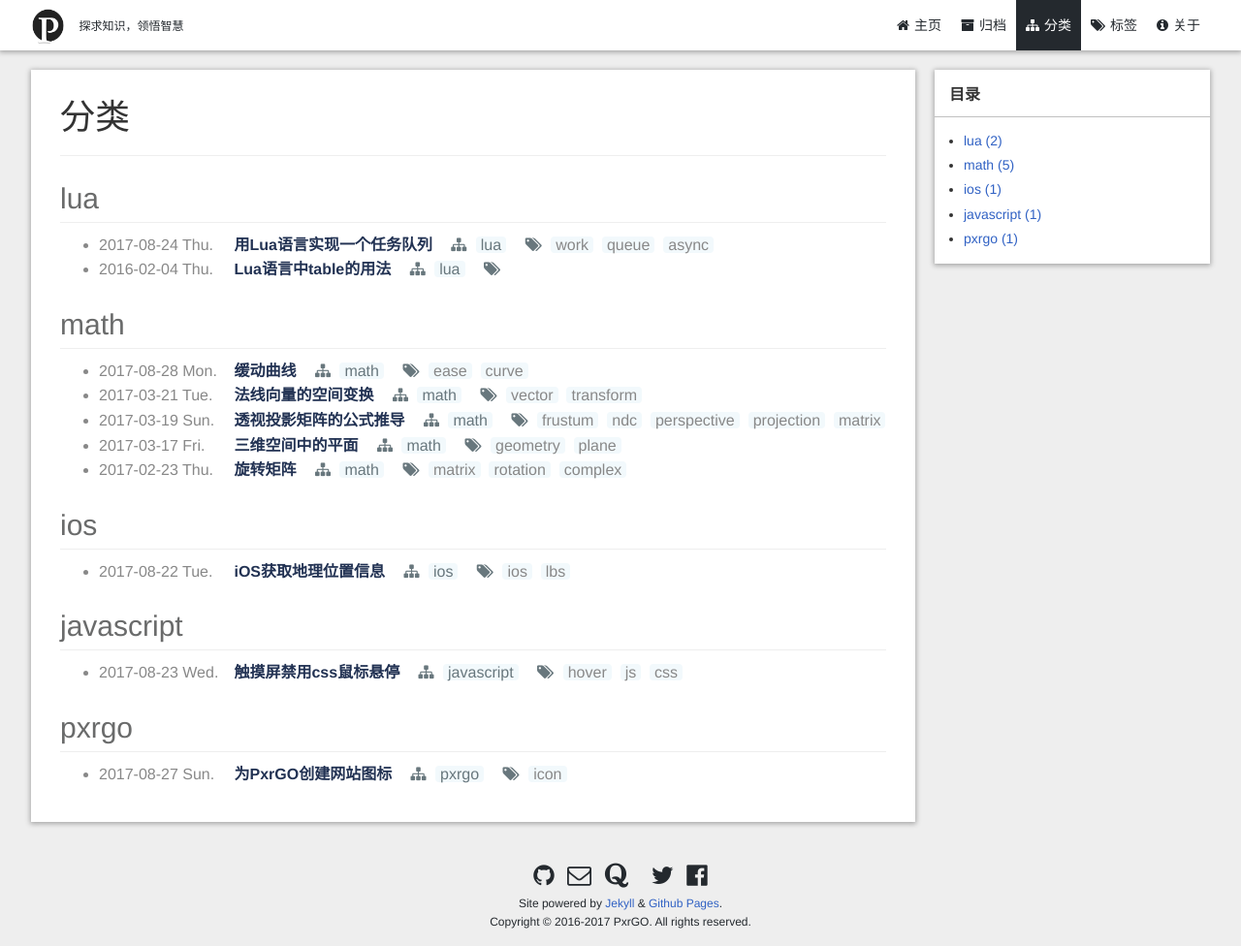
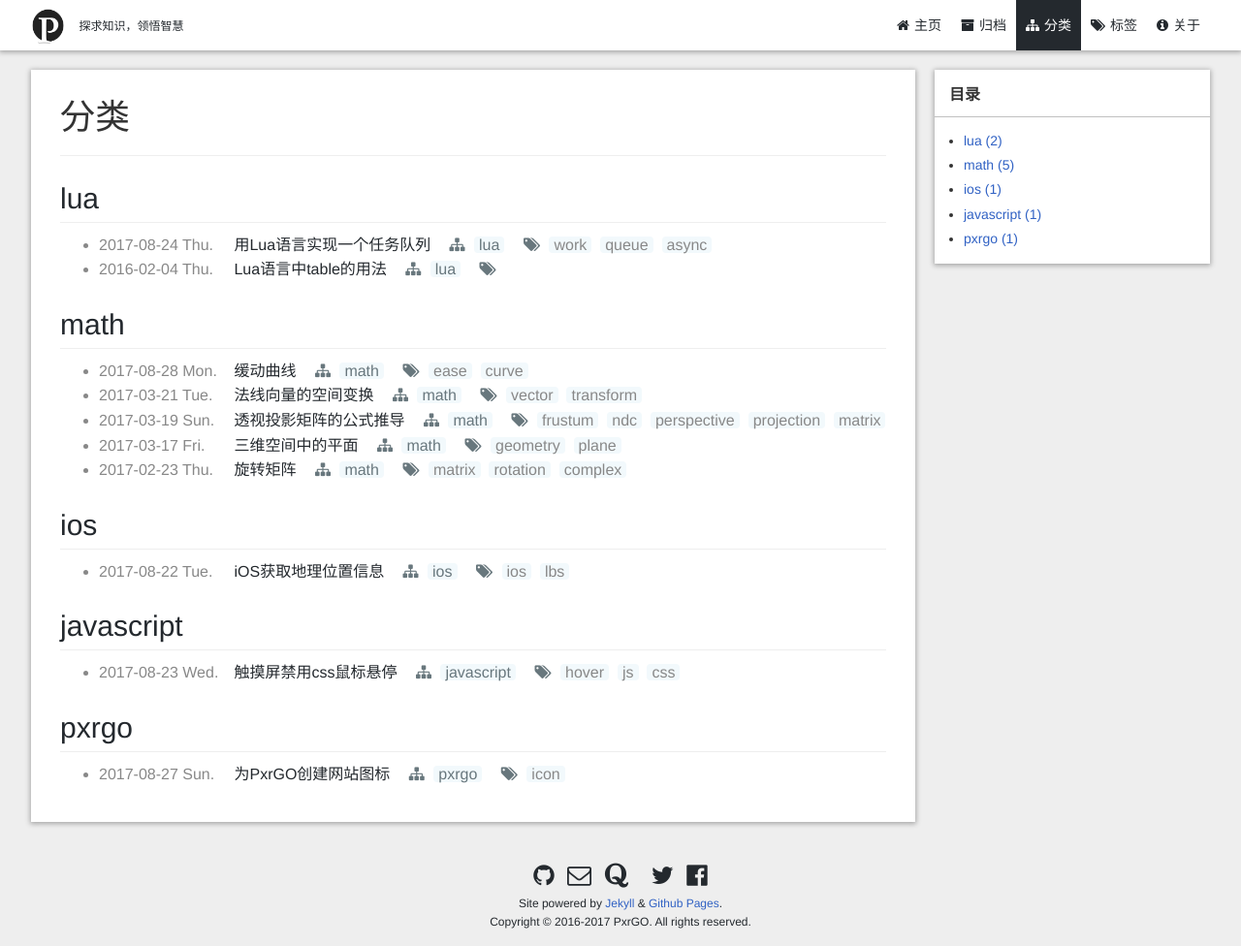
Before and after one commit to pyericz/blog, a Jekyll site: the page built from page/1category.html, in a window 1280 px wide and 976 px high. Shown: the whole window at 97% size. Built offline with Jekyll 4.4.1, drawn with Linux system fonts in a browser that asks for light colours; comment, search, counter and statistics services are not loaded; a style sheet for code colours, icons or effects is not loaded.

Commit message:
update font for page

```diff
--- a/_sass/_page.scss
+++ b/_sass/_page.scss
@@ -30,7 +30,7 @@
         ul {
             >h2 {
                 margin-left: -40px;
-                color: #6a6b6b;
+                color: #24292E;
             }
             li {
                 color: #888888;
@@ -39,11 +39,11 @@
                     width: 135px;
                 }
                 .title {
-                    font-weight: bold;
-                    color: #223253;
+                    // font-weight: bold;
+                    color: #24292E;
                     transition: 0.3s ease;
                     &:hover {
-                        color: #dd0000;
+                        color: #3162c4;
                     }
                 }
                 i {
```
